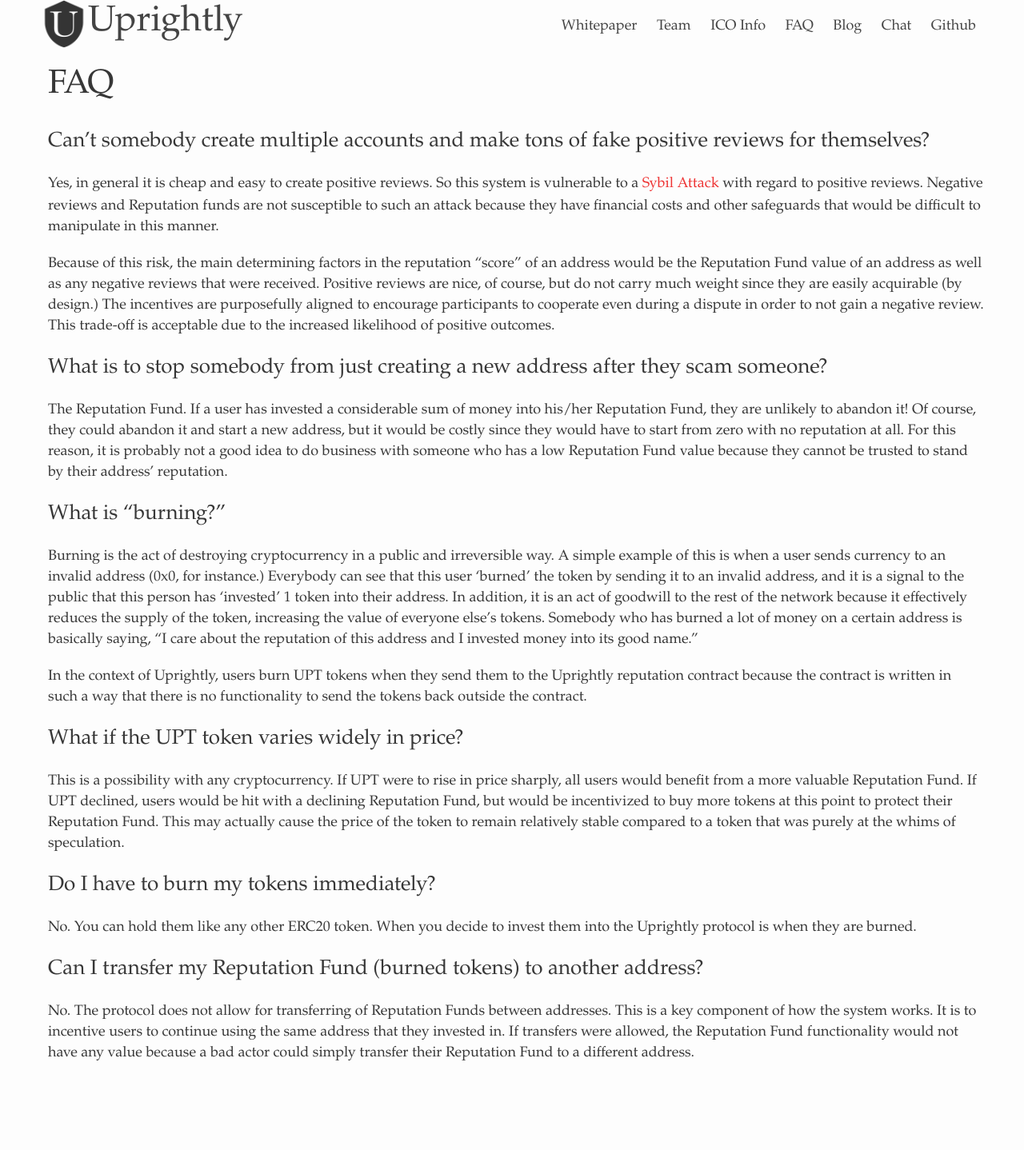
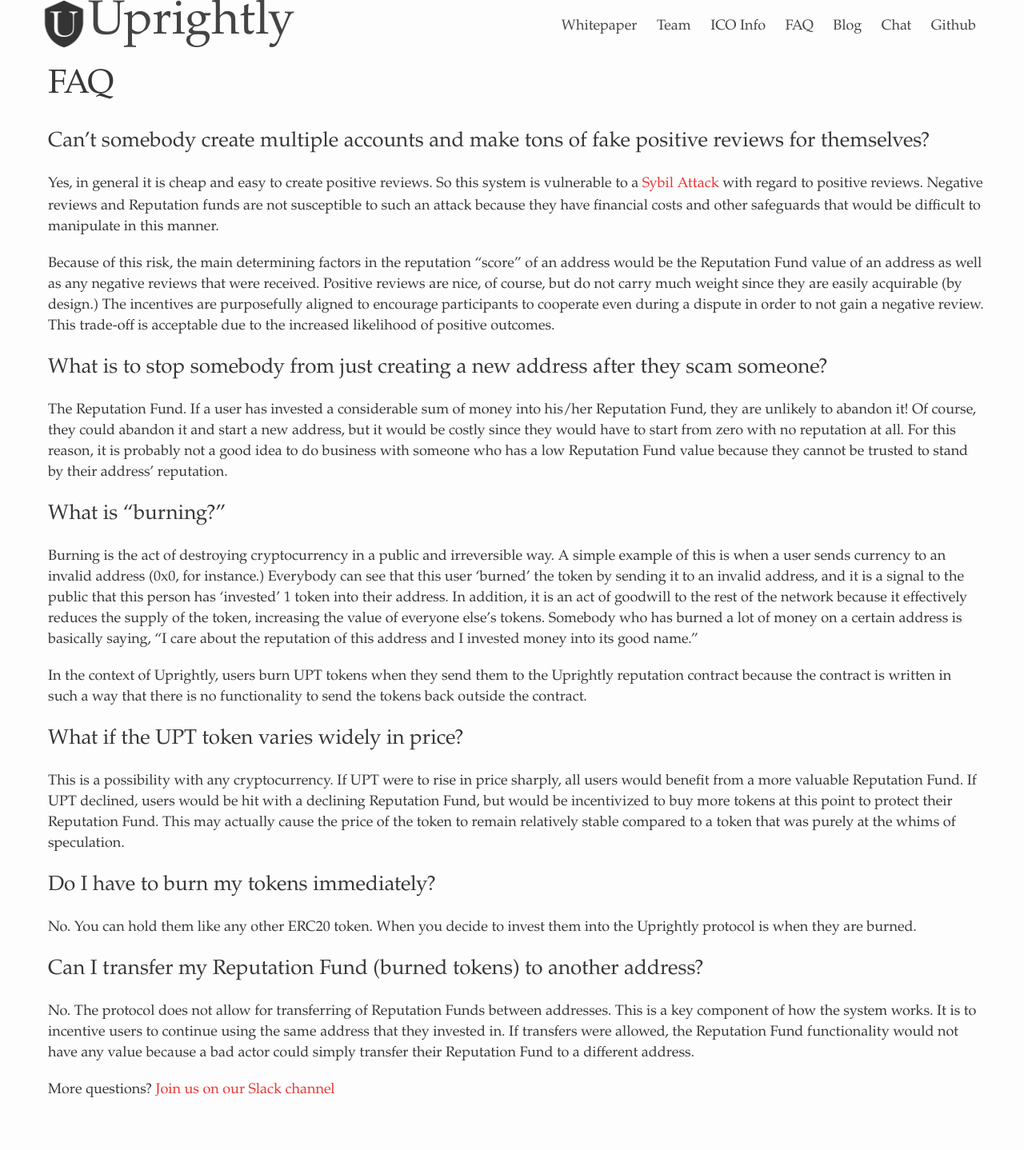
Before and after one commit to uprightly/website, a Jekyll site: the page built from faq.md, in a window 1280 px wide. Shown: the whole page at 80% size. Built offline with Jekyll 4.4.1, drawn with Linux system fonts in a browser that asks for light colours; before the commit the page ends 1390 px from its top, so only the background shows below that.

Commit message:
change styles

```diff
--- a/_sass/_base.scss
+++ b/_sass/_base.scss
@@ -84,6 +84,8 @@
 h1, h2, h3, h4, h5, h6 {
     font-weight: 300;
 }
+
+h1 { clear:both; }
 
 
 
--- a/_sass/_layout.scss
+++ b/_sass/_layout.scss
@@ -17,7 +17,7 @@
 }
 
 .site-title {
-    font-size: 45px;
+    font-size: 60px;
     line-height: 56px;
     margin-bottom: 0;
     float: left;
@@ -289,3 +289,17 @@
     border-radius: 3px;
     cursor: pointer;
 }
+
+@include media-query($on-palm) {
+    .site-header {
+        padding-right: 5px;
+        padding-left: 5px;
+    }
+    .post-content p {
+        padding-right: 5px!important;
+    }
+    .page-content {
+        padding-left: 5px;
+    }
+
+}
--- a/faq.md
+++ b/faq.md
@@ -30,3 +30,5 @@
 ## Can I transfer my Reputation Fund (burned tokens) to another address?
 
 No. The protocol does not allow for transferring of Reputation Funds between addresses. This is a key component of how the system works. It is to incentive users to continue using the same address that they invested in. If transfers were allowed, the Reputation Fund functionality would not have any value because a bad actor could simply transfer their Reputation Fund to a different address.
+
+More questions? [Join us on our Slack channel](https://join.slack.com/t/uprightly/shared_invite/enQtMzExMTc1OTI0MzEwLTFiNWI5NmRhYTQ5MjAzMzdiYmNiZDE2ODE2NTA3NDI3NTdiZGIwN2RkOTYxYTg1Mzg5NWQ0OWJiYjJiNWI1NGI)
```
